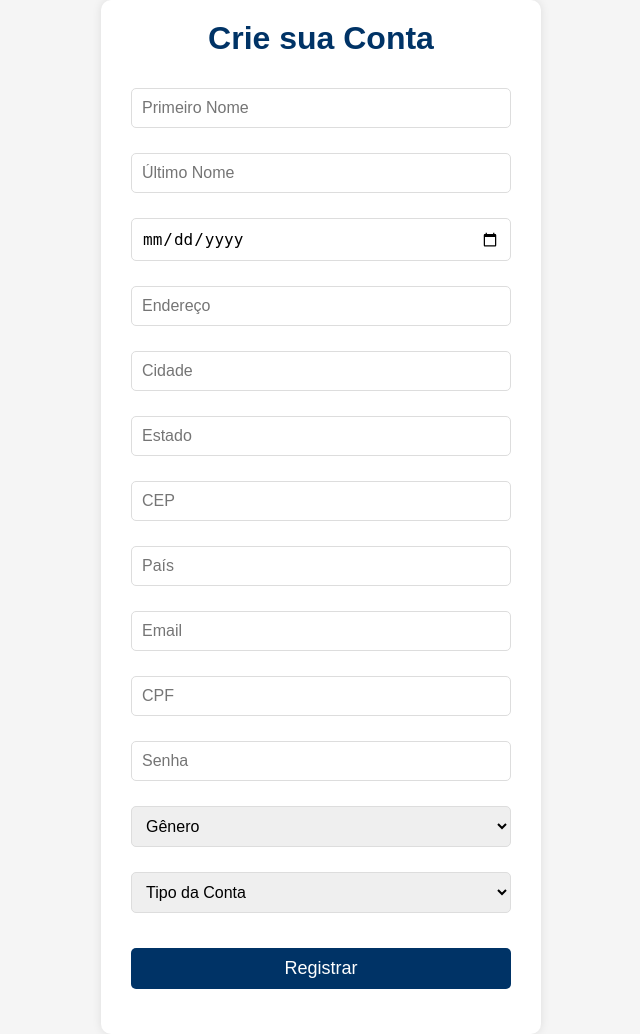
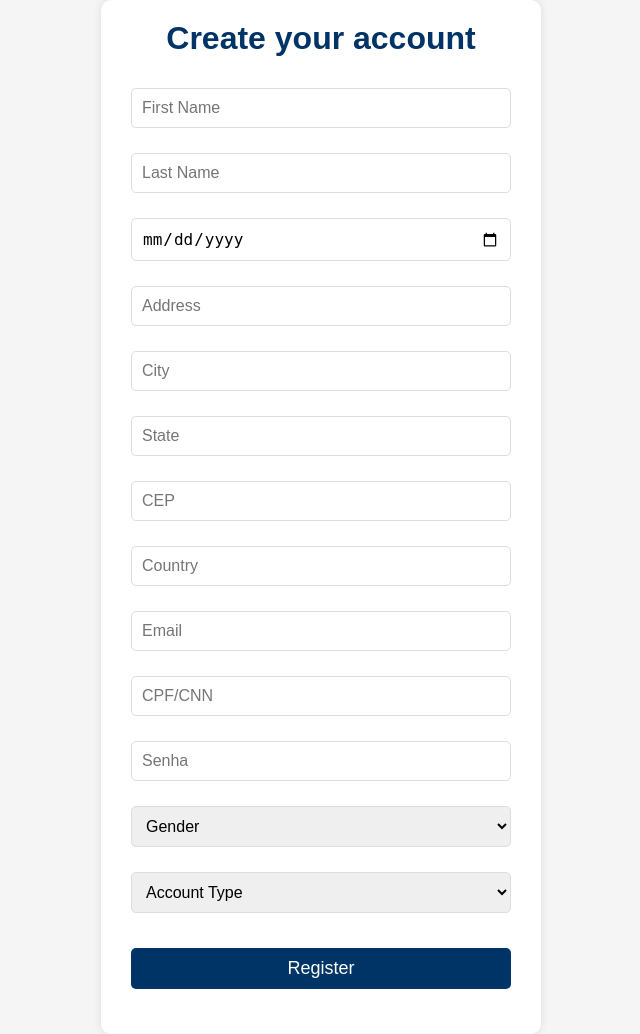
Before and after one commit to ThalesPudim/BankSystemAPP, a PHP site: page /Pages/register_page.html in a window 1280 px wide. Shown: the whole page, without its empty margins (319-959 px from the left). Run offline with PHP 8.4, Linux system fonts and the light colour scheme.

Commit message:
Features

```diff
--- a/Codes/DBConnection/loan_history.php
+++ b/Codes/DBConnection/loan_history.php
@@ -38,7 +38,7 @@ while ($row = $result->fetch_assoc()) {
     // Botão para saque
     $withdraw_button = '';
     if ($status == 'Aprovado' && $withdraw_available == 1) {
-        $withdraw_button = '<button onclick="sacar(' . $row['LoanRequestID'] . ')">SACAR</button>';
+        $withdraw_button = '<button onclick="sacar(' . $row['LoanRequestID'] . ')">Withdraw</button>';
     } elseif ($status == 'Aprovado' && $withdraw_available == 0) {
         $withdraw_button = '<button disabled>Withdrawal made</button>';
     }
--- a/Codes/Pages/register_page.html
+++ b/Codes/Pages/register_page.html
@@ -70,57 +70,58 @@
 </head>
 <body>
     <div class="register-container">
-        <h1>Crie sua Conta</h1>
+        <h1>Create your account</h1>
         <form id="registerForm" method="POST" action="../DBConnection/register.php">
-            <input type="text" id="firstName" name="firstName" class="register-input" placeholder="Primeiro Nome">
+            <input type="text" id="firstName" name="firstName" class="register-input" placeholder="First Name">
             <div class="error-message"></div>
 
-            <input type="text" id="lastName" name="lastName" class="register-input" placeholder="Último Nome">
+            <input type="text" id="lastName" name="lastName" class="register-input" placeholder="Last Name">
             <div class="error-message"></div>
 
-            <input type="date" id="birthday" name="birthday" class="register-input" placeholder="Data de Aniversário">
+            <input type="date" id="birthday" name="birthday" class="register-input" placeholder="Date of Birth">
             <div class="error-message"></div>
 
-            <input type="text" id="address" name="address" class="register-input" placeholder="Endereço">
+            <input type="text" id="address" name="address" class="register-input" placeholder="Address
+            ">
             <div class="error-message"></div>
 
-            <input type="text" id="city" name="city" class="register-input" placeholder="Cidade">
+            <input type="text" id="city" name="city" class="register-input" placeholder="City">
             <div class="error-message"></div>
 
-            <input type="text" id="state" name="state" class="register-input" placeholder="Estado">
+            <input type="text" id="state" name="state" class="register-input" placeholder="State">
             <div class="error-message"></div>
 
             <input type="text" id="zipcode" name="zipcode" class="register-input" placeholder="CEP">
             <div class="error-message"></div>
 
-            <input type="text" id="country" name="country" class="register-input" placeholder="País">
+            <input type="text" id="country" name="country" class="register-input" placeholder="Country">
             <div class="error-message"></div>
 
             <input type="email" id="email" name="email" class="register-input" placeholder="Email">
             <div class="error-message"></div>
 
-            <input type="text" id="cpf" name="cpf" class="register-input" placeholder="CPF">
+            <input type="text" id="cpf" name="cpf" class="register-input" placeholder="CPF/CNN">
             <div class="error-message"></div>
 
             <input type="password" id="password" name="password" class="register-input" placeholder="Senha">
             <div class="error-message"></div>
 
             <select id="gender" name="gender" class="register-input">
-                <option value="" disabled selected>Gênero</option>
-                <option value="1">Homem</option>
-                <option value="2">Mulher</option>
-                <option value="3">Outro</option>
+                <option value="" disabled selected>Gender</option>
+                <option value="1">Man</option>
+                <option value="2">Woman</option>
+                <option value="3">Other</option>
             </select>
             <div class="error-message"></div>
 
             <select id="accountType" name="accountType" class="register-input">
-                <option value="" disabled selected>Tipo da Conta</option>
-                <option value="1">Poupança</option>
-                <option value="2">Corrente</option>
+                <option value="" disabled selected>Account Type</option>
+                <option value="1">Saving</option>
+                <option value="2">Checking</option>
             </select>
             <div class="error-message"></div>
 
-            <button type="submit" id="registerButton" class="register-button">Registrar</button>
+            <button type="submit" id="registerButton" class="register-button">Register</button>
         </form>
         <div id="errorMessage" class="error-message"></div>
     </div>
```
